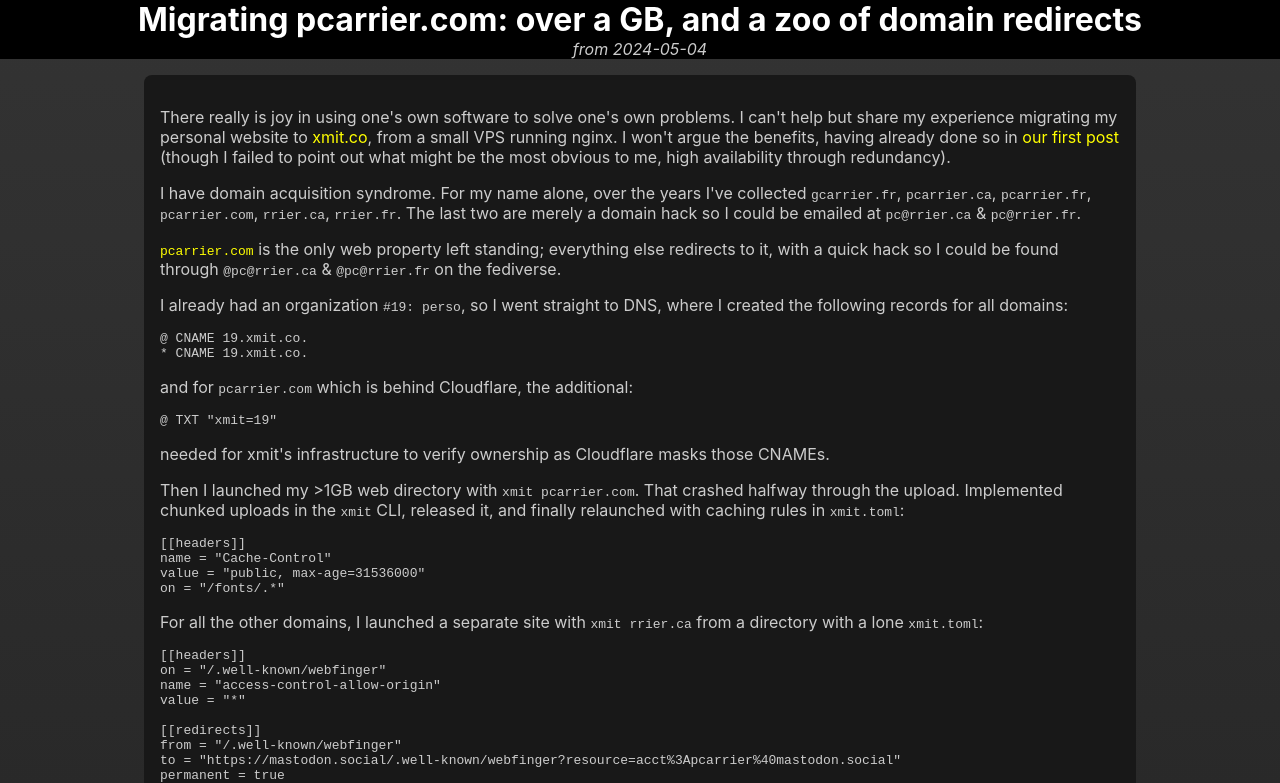
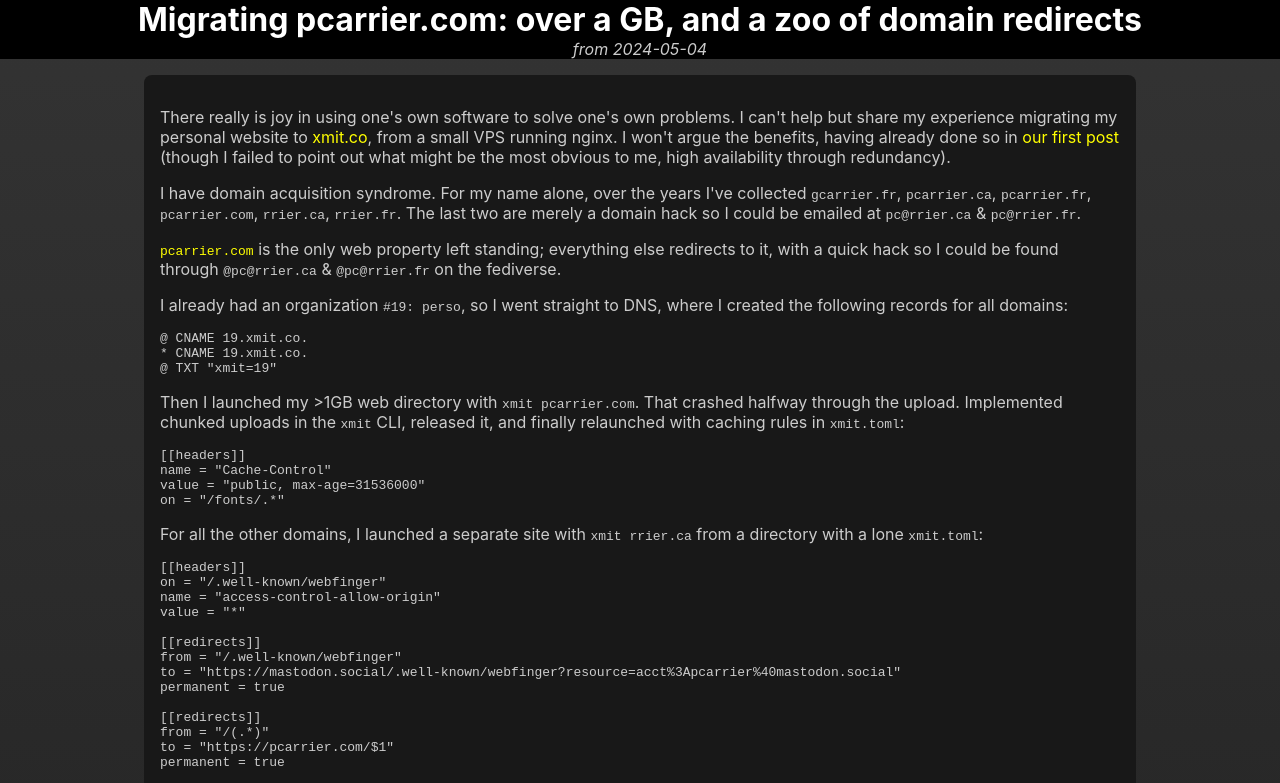
Before and after one commit to xmit-co/xmit.dev, an Eleventy site: page posts/pcarrier-com.md in a window 1280 px wide. Shown: the top 783 px of the page. Built offline with nearby package versions, Linux system fonts and the light colour scheme; Eleventy itself is replaced by a stand-in of ours; code samples lack their colours; files that its build step writes are made by us from their sources.

Commit message:
drop TXT justification

````diff
--- a/posts/pcarrier-com.md
+++ b/posts/pcarrier-com.md
@@ -19,15 +19,8 @@
 ```
 @ CNAME 19.xmit.co.
 * CNAME 19.xmit.co.
-```
-
-and for `pcarrier.com` which is behind Cloudflare, the additional:
-
-```
 @ TXT "xmit=19"
 ```
-
-needed for xmit's infrastructure to verify ownership as Cloudflare masks those CNAMEs.
 
 Then I launched my >1GB web directory with `xmit pcarrier.com`. That crashed halfway through the upload.
 Implemented chunked uploads in the `xmit` CLI, released it, and finally relaunched with caching rules in `xmit.toml`:
````
